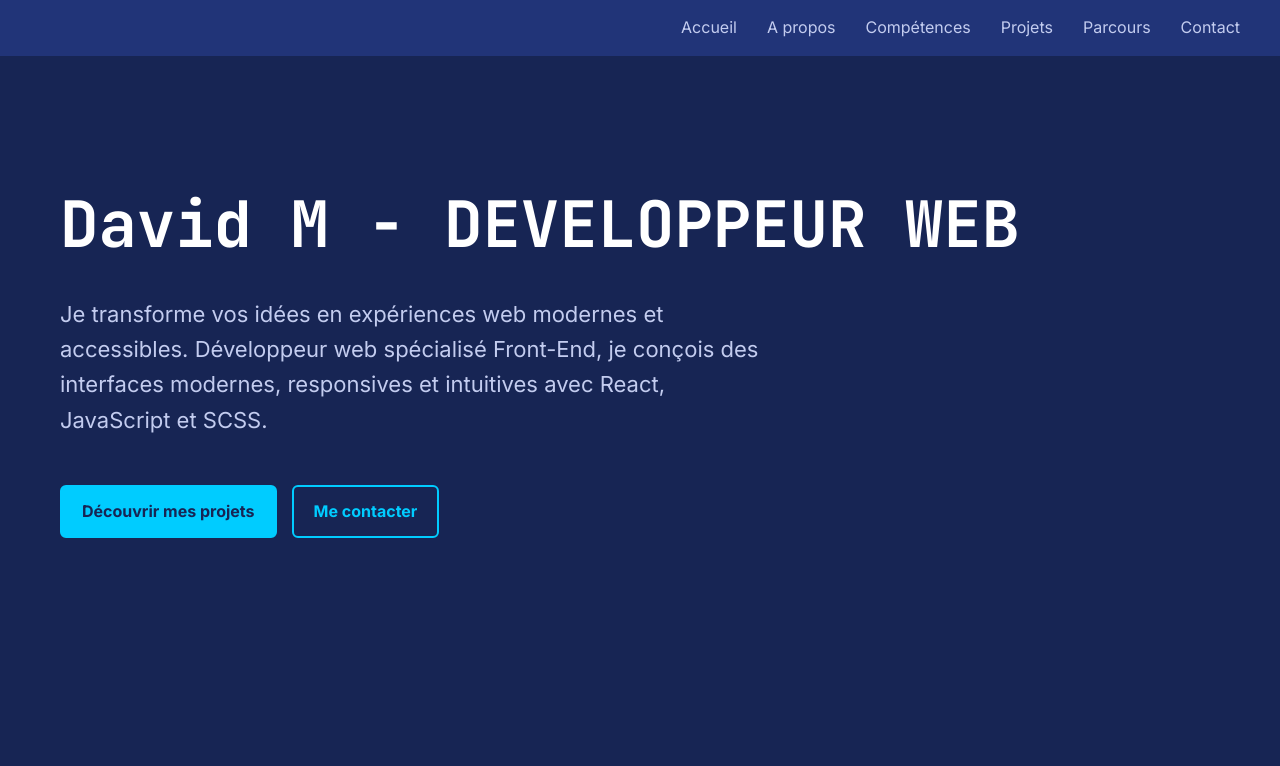
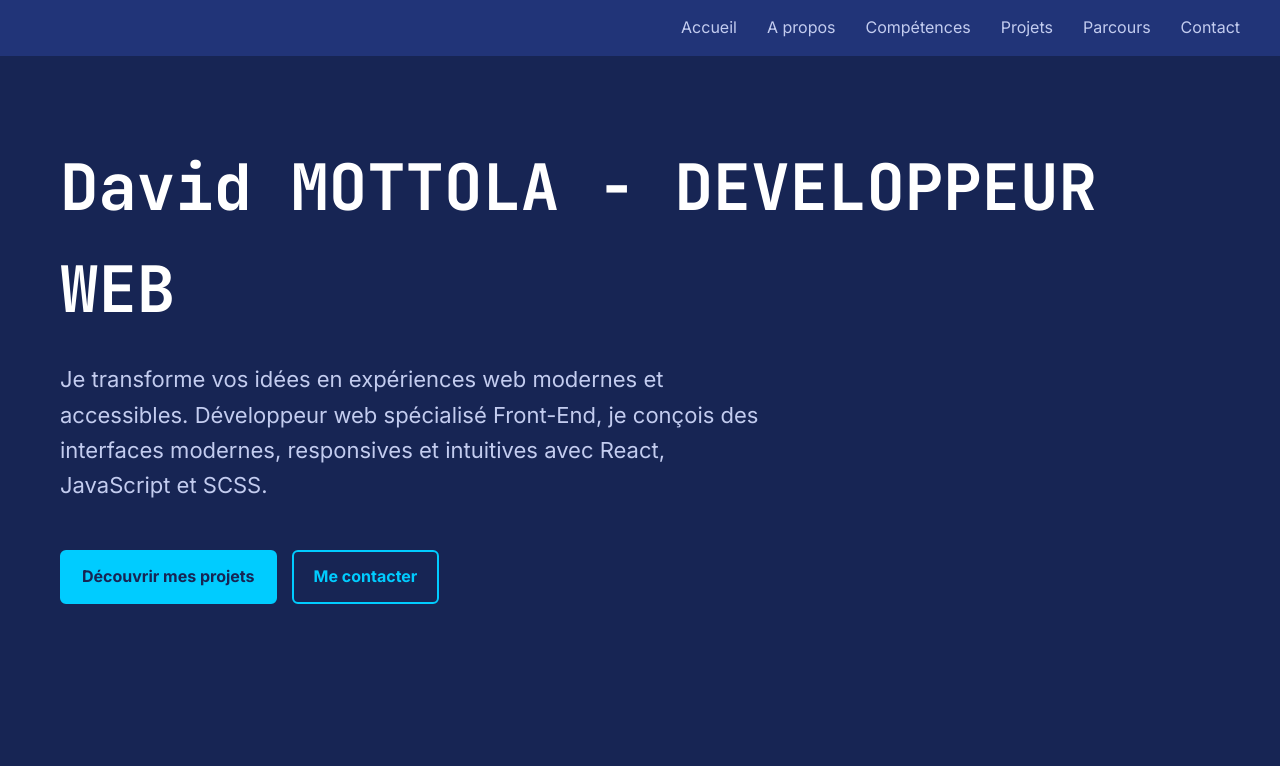
Before and after one commit to david51-ocr/Portfolio, a React (Vite) app: page / in a window 1280 px wide. Shown: the top 766 px of the page. Built offline with nearby package versions, Linux system fonts and the light colour scheme.

Commit message:
ajout nom

```diff
--- a/src/components/Accueil.jsx
+++ b/src/components/Accueil.jsx
@@ -1,7 +1,7 @@
 function Accueil() {
   return (
     <section id="accueil">
-      <h1>David M - DEVELOPPEUR WEB</h1>
+      <h1>David MOTTOLA - DEVELOPPEUR WEB</h1>
       <p>
         Je transforme vos idées en expériences web modernes et accessibles.
         Développeur web spécialisé Front-End, je conçois des interfaces
```
